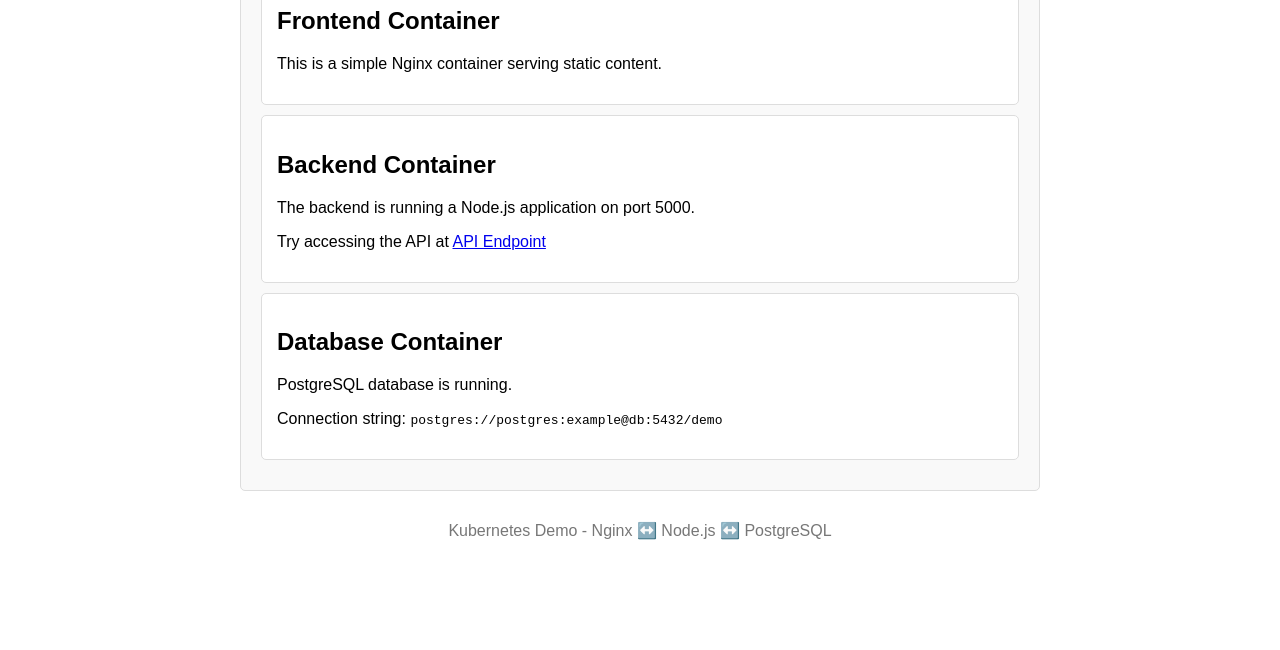
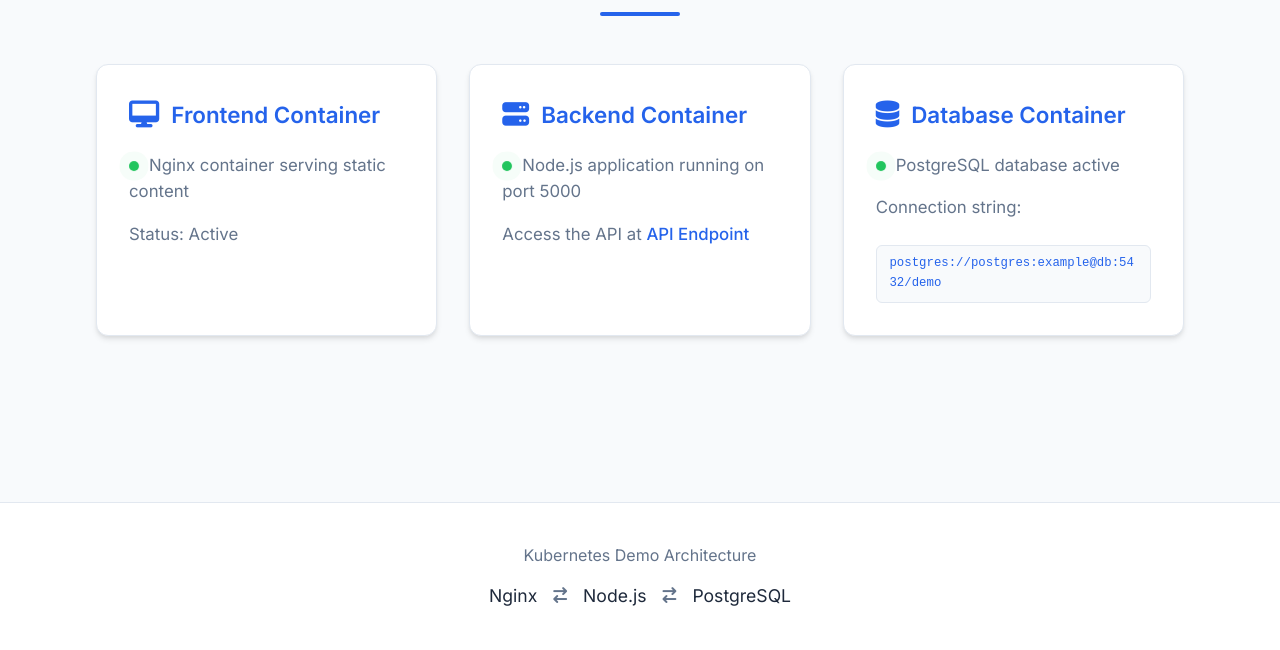
Before and after one commit to Yamal-50000/k8s-nginx-node-postgresql, a plain HTML site: page frontend/html/index.html in a window 1280 px wide. Shown: the part 150-800 px from the top of the page. Drawn offline with Linux system fonts and the light colour scheme; no server answers.

Commit message:
style: upgrade index.html

```diff
--- a/frontend/html/index.html
+++ b/frontend/html/index.html
@@ -2,34 +2,216 @@
 <html>
 <head>
     <title>Kubernetes Demo</title>
+    <link href="https://fonts.googleapis.com/css2?family=Inter:wght@400;500;600&display=swap" rel="stylesheet">
+    <link rel="stylesheet" href="https://cdnjs.cloudflare.com/ajax/libs/font-awesome/6.4.0/css/all.min.css">
     <style>
+        :root {
+            --primary: #2563eb;
+            --secondary: #3b82f6;
+            --background: #f8fafc;
+            --card-bg: #ffffff;
+            --text: #1e293b;
+            --text-secondary: #64748b;
+            --border: #e2e8f0;
+        }
+
+        * {
+            margin: 0;
+            padding: 0;
+            box-sizing: border-box;
+        }
+
         body {
-            font-family: Arial, sans-serif;
-            max-width: 800px;
-            margin: 0 auto;
-            padding: 20px;
+            font-family: 'Inter', sans-serif;
+            background-color: var(--background);
+            color: var(--text);
+            line-height: 1.6;
+            min-height: 100vh;
+            display: flex;
+            flex-direction: column;
         }
+
+        .container {
+            max-width: 1400px;
+            margin: 2rem auto;
+            padding: 0 2rem;
+            width: 90%;
+        }
+
         h1 {
-            color: #333;
+            font-size: 2.75rem;
+            font-weight: 600;
+            color: var(--primary);
             text-align: center;
+            margin: 2.5rem 0;
+            position: relative;
         }
-        .container {
-            border: 1px solid #ddd;
-            padding: 20px;
-            border-radius: 5px;
-            background-color: #f9f9f9;
+
+        h1::after {
+            content: '';
+            display: block;
+            width: 80px;
+            height: 4px;
+            background: var(--primary);
+            margin: 1.2rem auto;
+            border-radius: 2px;
         }
+
+        .cards-container {
+            display: grid;
+            grid-template-columns: repeat(3, 1fr);
+            gap: 2rem;
+            margin: 3rem 0;
+        }
+
         .card {
-            background: white;
-            border: 1px solid #ddd;
-            border-radius: 5px;
-            padding: 15px;
-            margin-bottom: 10px;
+            background: var(--card-bg);
+            border-radius: 12px;
+            padding: 2rem;
+            box-shadow: 0 4px 6px -1px rgba(0, 0, 0, 0.1),
+                       0 2px 4px -1px rgba(0, 0, 0, 0.06);
+            transition: transform 0.2s ease, box-shadow 0.2s ease;
+            border: 1px solid var(--border);
+            min-height: 200px;
         }
+
+        .card:hover {
+            transform: translateY(-4px);
+            box-shadow: 0 10px 15px -3px rgba(0, 0, 0, 0.1),
+                       0 4px 6px -2px rgba(0, 0, 0, 0.05);
+        }
+
+        .card h2 {
+            color: var(--primary);
+            font-size: 1.4rem;
+            margin-bottom: 1.2rem;
+            display: flex;
+            align-items: center;
+            gap: 0.75rem;
+        }
+
+        .card h2 i {
+            font-size: 1.2em;
+            color: var(--primary);
+        }
+
+        .card p {
+            color: var(--text-secondary);
+            margin-bottom: 1rem;
+            font-size: 1.05rem;
+        }
+
+        code {
+            background: var(--background);
+            padding: 0.5rem 0.8rem;
+            border-radius: 6px;
+            font-size: 0.95em;
+            color: var(--primary);
+            border: 1px solid var(--border);
+            word-break: break-all;
+            display: inline-block;
+            margin-top: 0.5rem;
+            width: 100%;
+        }
+
+        .api-response {
+            margin-top: 1.5rem;
+            padding: 1.2rem;
+            background: var(--background);
+            border-radius: 8px;
+            border: 1px solid var(--border);
+        }
+
+        a {
+            color: var(--primary);
+            text-decoration: none;
+            transition: color 0.2s ease;
+            font-weight: 500;
+        }
+
+        a:hover {
+            color: var(--secondary);
+            text-decoration: underline;
+        }
+
         .footer {
+            margin-top: auto;
             text-align: center;
-            margin-top: 30px;
-            color: #777;
+            padding: 2.5rem;
+            background: var(--card-bg);
+            border-top: 1px solid var(--border);
+        }
+
+        .footer p {
+            color: var(--text-secondary);
+            font-size: 1rem;
+            margin-bottom: 0.5rem;
+        }
+
+        .status-indicator {
+            display: inline-block;
+            width: 10px;
+            height: 10px;
+            background: #22c55e;
+            border-radius: 50%;
+            margin-right: 10px;
+            animation: pulse 2s infinite;
+        }
+
+        @keyframes pulse {
+            0% {
+                transform: scale(0.95);
+                box-shadow: 0 0 0 0 rgba(34, 197, 94, 0.7);
+            }
+
+            70% {
+                transform: scale(1);
+                box-shadow: 0 0 0 10px rgba(34, 197, 94, 0);
+            }
+
+            100% {
+                transform: scale(0.95);
+                box-shadow: 0 0 0 0 rgba(34, 197, 94, 0);
+            }
+        }
+
+        .architecture-flow {
+            display: flex;
+            align-items: center;
+            justify-content: center;
+            gap: 1rem;
+            margin-top: 0.8rem;
+            font-size: 1.1rem;
+        }
+
+        .architecture-flow i {
+            color: var(--text-secondary);
+            font-size: 0.9em;
+        }
+
+        @media (max-width: 1200px) {
+            .cards-container {
+                grid-template-columns: repeat(2, 1fr);
+            }
+        }
+
+        @media (max-width: 768px) {
+            .container {
+                width: 95%;
+                padding: 0 1rem;
+            }
+
+            .cards-container {
+                grid-template-columns: 1fr;
+            }
+
+            h1 {
+                font-size: 2.2rem;
+            }
+
+            .card {
+                padding: 1.5rem;
+            }
         }
     </style>
 </head>
@@ -37,26 +219,37 @@
     <div class="container">
         <h1>Kubernetes Demo</h1>
 
-        <div class="card">
-            <h2>Frontend Container</h2>
-            <p>This is a simple Nginx container serving static content.</p>
-        </div>
+        <div class="cards-container">
+            <div class="card">
+                <h2><i class="fas fa-desktop"></i> Frontend Container</h2>
+                <p><span class="status-indicator"></span>Nginx container serving static content</p>
+                <p>Status: Active</p>
+            </div>
 
-        <div class="card">
-            <h2>Backend Container</h2>
-            <p>The backend is running a Node.js application on port 5000.</p>
-            <p>Try accessing the API at <a href="/api" id="api-link">API Endpoint</a></p>
-        </div>
+            <div class="card">
+                <h2><i class="fas fa-server"></i> Backend Container</h2>
+                <p><span class="status-indicator"></span>Node.js application running on port 5000</p>
+                <p>Access the API at <a href="/api" id="api-link">API Endpoint</a></p>
+            </div>
 
-        <div class="card">
-            <h2>Database Container</h2>
-            <p>PostgreSQL database is running.</p>
-            <p>Connection string: <code>postgres://postgres:example@db:5432/demo</code></p>
+            <div class="card">
+                <h2><i class="fas fa-database"></i> Database Container</h2>
+                <p><span class="status-indicator"></span>PostgreSQL database active</p>
+                <p>Connection string:</p>
+                <code>postgres://postgres:example@db:5432/demo</code>
+            </div>
         </div>
     </div>
 
     <div class="footer">
-        <p>Kubernetes Demo - Nginx ↔️ Node.js ↔️ PostgreSQL</p>
+        <p>Kubernetes Demo Architecture</p>
+        <div class="architecture-flow">
+            <span>Nginx</span>
+            <i class="fas fa-arrow-right-arrow-left"></i>
+            <span>Node.js</span>
+            <i class="fas fa-arrow-right-arrow-left"></i>
+            <span>PostgreSQL</span>
+        </div>
     </div>
 
     <script>
@@ -65,7 +258,12 @@
             .then(response => response.json())
             .then(data => {
                 const apiCard = document.querySelector('.card:nth-child(2)');
-                apiCard.innerHTML += `<div class="api-response"><strong>API Response:</strong> ${JSON.stringify(data)}</div>`;
+                apiCard.innerHTML += `
+                    <div class="api-response">
+                        <strong>API Response:</strong>
+                        <pre>${JSON.stringify(data, null, 2)}</pre>
+                    </div>
+                `;
             })
             .catch(error => {
                 console.error('Error fetching API:', error);
--- a/k8s/configmap.yaml
+++ b/k8s/configmap.yaml
@@ -73,41 +73,223 @@ apiVersion: v1
 kind: ConfigMap
 metadata:
   name: frontend-html
-  namespace: simple-web
+  namespace: k8s-simple-web
 data:
   index.html: |
     <!DOCTYPE html>
     <html>
     <head>
         <title>Kubernetes Demo</title>
+        <link href="https://fonts.googleapis.com/css2?family=Inter:wght@400;500;600&display=swap" rel="stylesheet">
+        <link rel="stylesheet" href="https://cdnjs.cloudflare.com/ajax/libs/font-awesome/6.4.0/css/all.min.css">
         <style>
+            :root {
+                --primary: #2563eb;
+                --secondary: #3b82f6;
+                --background: #f8fafc;
+                --card-bg: #ffffff;
+                --text: #1e293b;
+                --text-secondary: #64748b;
+                --border: #e2e8f0;
+            }
+
+            * {
+                margin: 0;
+                padding: 0;
+                box-sizing: border-box;
+            }
+
             body {
-                font-family: Arial, sans-serif;
-                max-width: 800px;
-                margin: 0 auto;
-                padding: 20px;
+                font-family: 'Inter', sans-serif;
+                background-color: var(--background);
+                color: var(--text);
+                line-height: 1.6;
+                min-height: 100vh;
+                display: flex;
+                flex-direction: column;
             }
+
+            .container {
+                max-width: 1400px;
+                margin: 2rem auto;
+                padding: 0 2rem;
+                width: 90%;
+            }
+
             h1 {
-                color: #333;
+                font-size: 2.75rem;
+                font-weight: 600;
+                color: var(--primary);
                 text-align: center;
+                margin: 2.5rem 0;
+                position: relative;
             }
-            .container {
-                border: 1px solid #ddd;
-                padding: 20px;
-                border-radius: 5px;
-                background-color: #f9f9f9;
+
+            h1::after {
+                content: '';
+                display: block;
+                width: 80px;
+                height: 4px;
+                background: var(--primary);
+                margin: 1.2rem auto;
+                border-radius: 2px;
             }
+
+            .cards-container {
+                display: grid;
+                grid-template-columns: repeat(3, 1fr);
+                gap: 2rem;
+                margin: 3rem 0;
+            }
+
             .card {
-                background: white;
-                border: 1px solid #ddd;
-                border-radius: 5px;
-                padding: 15px;
-                margin-bottom: 10px;
+                background: var(--card-bg);
+                border-radius: 12px;
+                padding: 2rem;
+                box-shadow: 0 4px 6px -1px rgba(0, 0, 0, 0.1),
+                          0 2px 4px -1px rgba(0, 0, 0, 0.06);
+                transition: transform 0.2s ease, box-shadow 0.2s ease;
+                border: 1px solid var(--border);
+                min-height: 200px;
             }
+
+            .card:hover {
+                transform: translateY(-4px);
+                box-shadow: 0 10px 15px -3px rgba(0, 0, 0, 0.1),
+                          0 4px 6px -2px rgba(0, 0, 0, 0.05);
+            }
+
+            .card h2 {
+                color: var(--primary);
+                font-size: 1.4rem;
+                margin-bottom: 1.2rem;
+                display: flex;
+                align-items: center;
+                gap: 0.75rem;
+            }
+
+            .card h2 i {
+                font-size: 1.2em;
+                color: var(--primary);
+            }
+
+            .card p {
+                color: var(--text-secondary);
+                margin-bottom: 1rem;
+                font-size: 1.05rem;
+            }
+
+            code {
+                background: var(--background);
+                padding: 0.5rem 0.8rem;
+                border-radius: 6px;
+                font-size: 0.95em;
+                color: var(--primary);
+                border: 1px solid var(--border);
+                word-break: break-all;
+                display: inline-block;
+                margin-top: 0.5rem;
+                width: 100%;
+            }
+
+            .api-response {
+                margin-top: 1.5rem;
+                padding: 1.2rem;
+                background: var(--background);
+                border-radius: 8px;
+                border: 1px solid var(--border);
+            }
+
+            a {
+                color: var(--primary);
+                text-decoration: none;
+                transition: color 0.2s ease;
+                font-weight: 500;
+            }
+
+            a:hover {
+                color: var(--secondary);
+                text-decoration: underline;
+            }
+
             .footer {
+                margin-top: auto;
                 text-align: center;
-                margin-top: 30px;
-                color: #777;
+                padding: 2.5rem;
+                background: var(--card-bg);
+                border-top: 1px solid var(--border);
+            }
+
+            .footer p {
+                color: var(--text-secondary);
+                font-size: 1rem;
+                margin-bottom: 0.5rem;
+            }
+
+            .status-indicator {
+                display: inline-block;
+                width: 10px;
+                height: 10px;
+                background: #22c55e;
+                border-radius: 50%;
+                margin-right: 10px;
+                animation: pulse 2s infinite;
+            }
+
+            @keyframes pulse {
+                0% {
+                    transform: scale(0.95);
+                    box-shadow: 0 0 0 0 rgba(34, 197, 94, 0.7);
+                }
+
+                70% {
+                    transform: scale(1);
+                    box-shadow: 0 0 0 10px rgba(34, 197, 94, 0);
+                }
+
+                100% {
+                    transform: scale(0.95);
+                    box-shadow: 0 0 0 0 rgba(34, 197, 94, 0);
+                }
+            }
+
+            .architecture-flow {
+                display: flex;
+                align-items: center;
+                justify-content: center;
+                gap: 1rem;
+                margin-top: 0.8rem;
+                font-size: 1.1rem;
+            }
+
+            .architecture-flow i {
+                color: var(--text-secondary);
+                font-size: 0.9em;
+            }
+
+            @media (max-width: 1200px) {
+                .cards-container {
+                    grid-template-columns: repeat(2, 1fr);
+                }
+            }
+
+            @media (max-width: 768px) {
+                .container {
+                    width: 95%;
+                    padding: 0 1rem;
+                }
+
+                .cards-container {
+                    grid-template-columns: 1fr;
+                }
+
+                h1 {
+                    font-size: 2.2rem;
+                }
+
+                .card {
+                    padding: 1.5rem;
+                }
             }
         </style>
     </head>
@@ -115,26 +297,37 @@ data:
         <div class="container">
             <h1>Kubernetes Demo</h1>
 
-            <div class="card">
-                <h2>Frontend Container</h2>
-                <p>This is a simple Nginx container serving static content.</p>
-            </div>
+            <div class="cards-container">
+                <div class="card">
+                    <h2><i class="fas fa-desktop"></i> Frontend Container</h2>
+                    <p><span class="status-indicator"></span>Nginx container serving static content</p>
+                    <p>Status: Active</p>
+                </div>
 
-            <div class="card">
-                <h2>Backend Container</h2>
-                <p>The backend is running a Node.js application on port 5000.</p>
-                <p>Try accessing the API at <a href="/api" id="api-link">API Endpoint</a></p>
-            </div>
+                <div class="card">
+                    <h2><i class="fas fa-server"></i> Backend Container</h2>
+                    <p><span class="status-indicator"></span>Node.js application running on port 5000</p>
+                    <p>Access the API at <a href="/api" id="api-link">API Endpoint</a></p>
+                </div>
 
-            <div class="card">
-                <h2>Database Container</h2>
-                <p>PostgreSQL database is running.</p>
-                <p>Connection string: <code>postgres://postgres:example@db:5432/demo</code></p>
+                <div class="card">
+                    <h2><i class="fas fa-database"></i> Database Container</h2>
+                    <p><span class="status-indicator"></span>PostgreSQL database active</p>
+                    <p>Connection string:</p>
+                    <code>postgres://postgres:example@db:5432/demo</code>
+                </div>
             </div>
         </div>
 
         <div class="footer">
-            <p>Kubernetes Demo - Nginx ↔️ Node.js ↔️ PostgreSQL</p>
+            <p>Kubernetes Demo Architecture</p>
+            <div class="architecture-flow">
+                <span>Nginx</span>
+                <i class="fas fa-arrow-right-arrow-left"></i>
+                <span>Node.js</span>
+                <i class="fas fa-arrow-right-arrow-left"></i>
+                <span>PostgreSQL</span>
+            </div>
         </div>
 
         <script>
@@ -143,7 +336,12 @@ data:
                 .then(response => response.json())
                 .then(data => {
                     const apiCard = document.querySelector('.card:nth-child(2)');
-                    apiCard.innerHTML += `<div class="api-response"><strong>API Response:</strong> ${JSON.stringify(data)}</div>`;
+                    apiCard.innerHTML += `
+                        <div class="api-response">
+                            <strong>API Response:</strong>
+                            <pre>${JSON.stringify(data, null, 2)}</pre>
+                        </div>
+                    `;
                 })
                 .catch(error => {
                     console.error('Error fetching API:', error);
```
